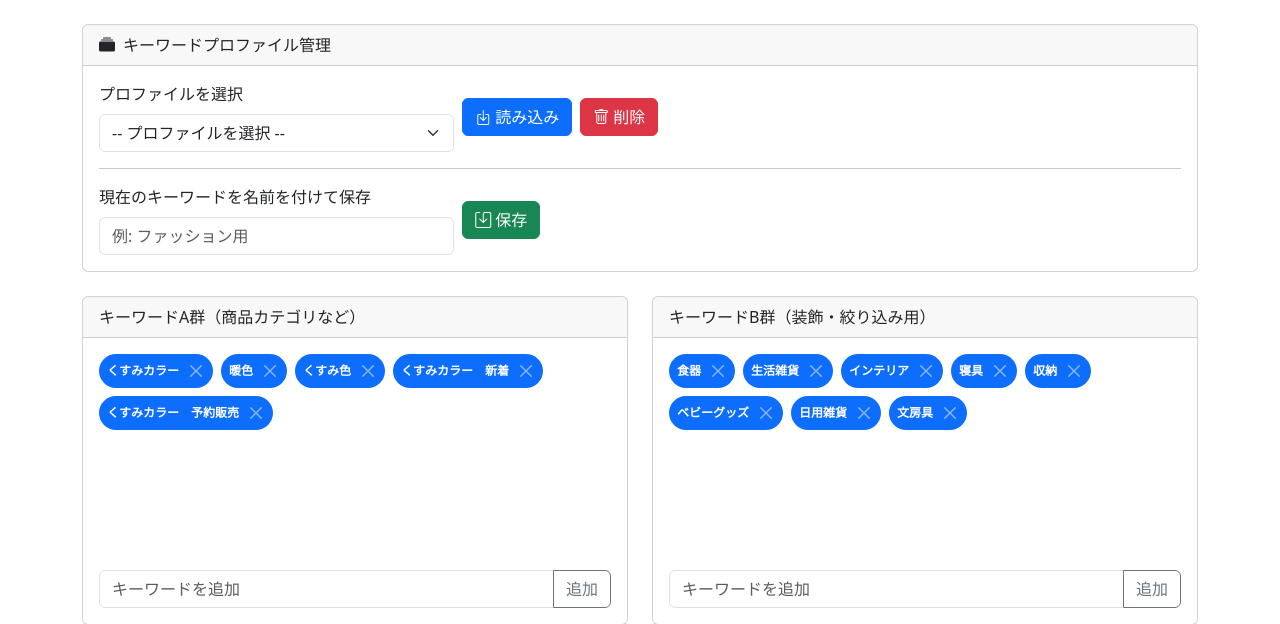
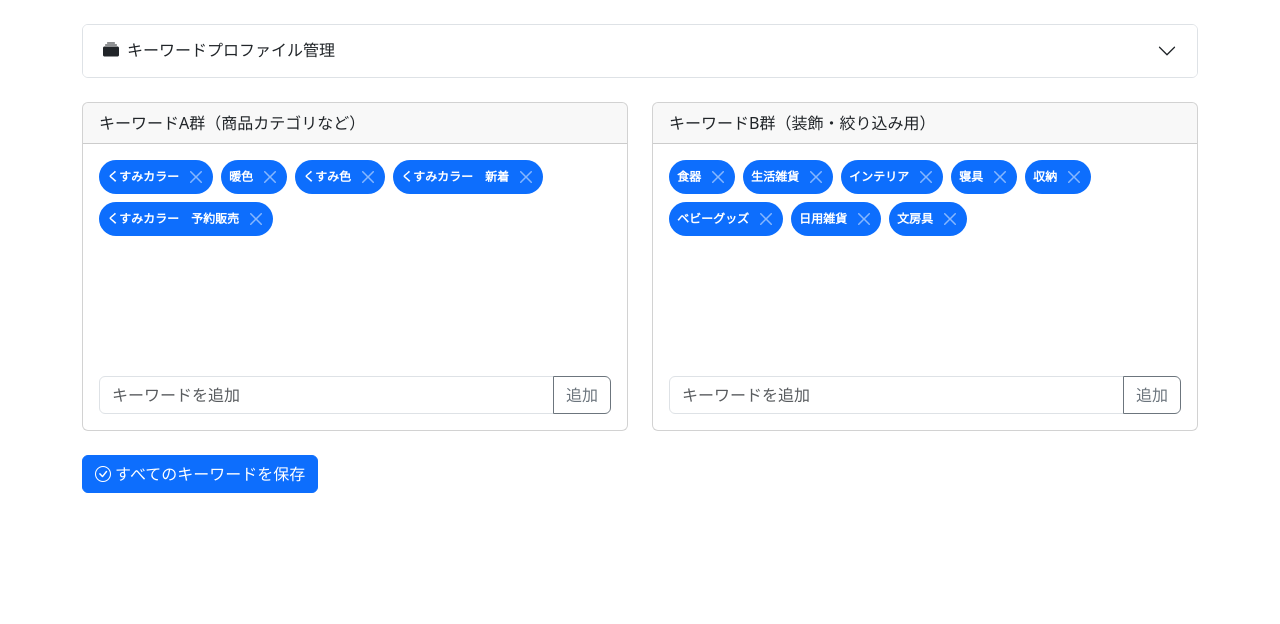
Before and after one commit to HiroyukiUrata/r_auto, a FastAPI app: page /keywords in a window 1280 px wide. Shown: the part 56-680 px from the top of the page. Run offline with FastAPI, Linux system fonts and the light colour scheme; data that the repository does not hold is empty.

Commit message:
UIブラッシュアップ

```diff
--- a/web/templates/keywords.html
+++ b/web/templates/keywords.html
@@ -4,12 +4,15 @@
 
 {% block content %}
 <div class="row mb-4">
-    <div class="col-md-12">
-        <div class="card">
-            <div class="card-header">
+    <div class="accordion" id="profileAccordion">
+        <div class="accordion-item">
+            <h2 class="accordion-header" id="headingOne">
+                <button class="accordion-button collapsed" type="button" data-bs-toggle="collapse" data-bs-target="#collapseOne" aria-expanded="false" aria-controls="collapseOne">
                     <i class="bi bi-collection-fill me-2"></i>キーワードプロファイル管理
-            </div>
-            <div class="card-body">
+                </button>
+            </h2>
+            <div id="collapseOne" class="accordion-collapse collapse" aria-labelledby="headingOne" data-bs-parent="#profileAccordion">
+                <div class="accordion-body">
                     <div class="row g-2 align-items-center">
                         <div class="col-sm-4">
                             <label for="profile-select" class="form-label">プロファイルを選択</label>
@@ -27,6 +30,7 @@
                             <input type="text" id="new-profile-name" class="form-control" placeholder="例: ファッション用">
                         </div>
                         <div class="col-sm-8 d-flex align-items-end"><button class="btn btn-success" onclick="saveProfile()"><i class="bi bi-save me-1"></i>保存</button></div>
+                    </div>
                 </div>
             </div>
         </div>
```
Also changed, not shown: web/templates/index.html (+26 -19 lines). Lines whose indentation alone changed are shown as unchanged.
